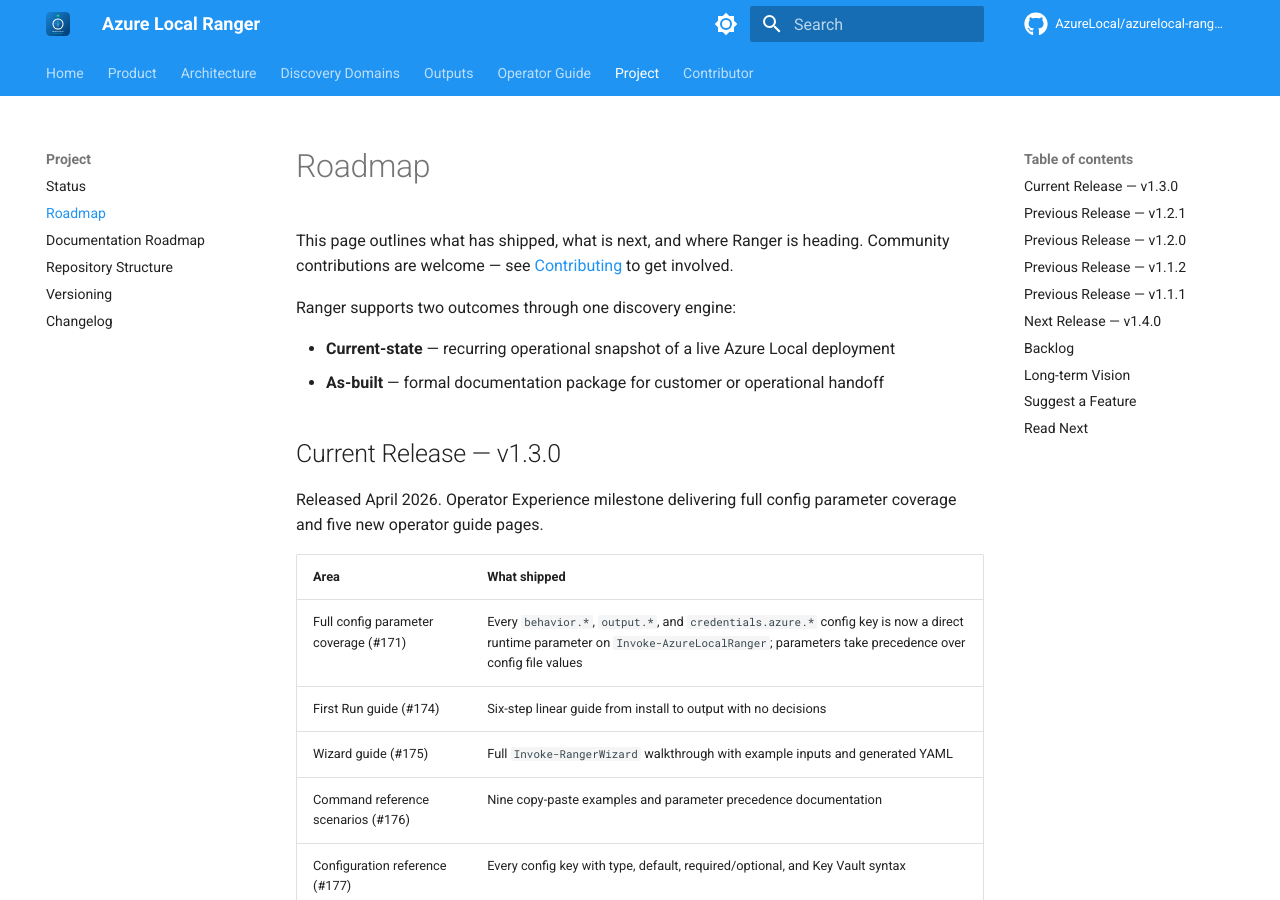
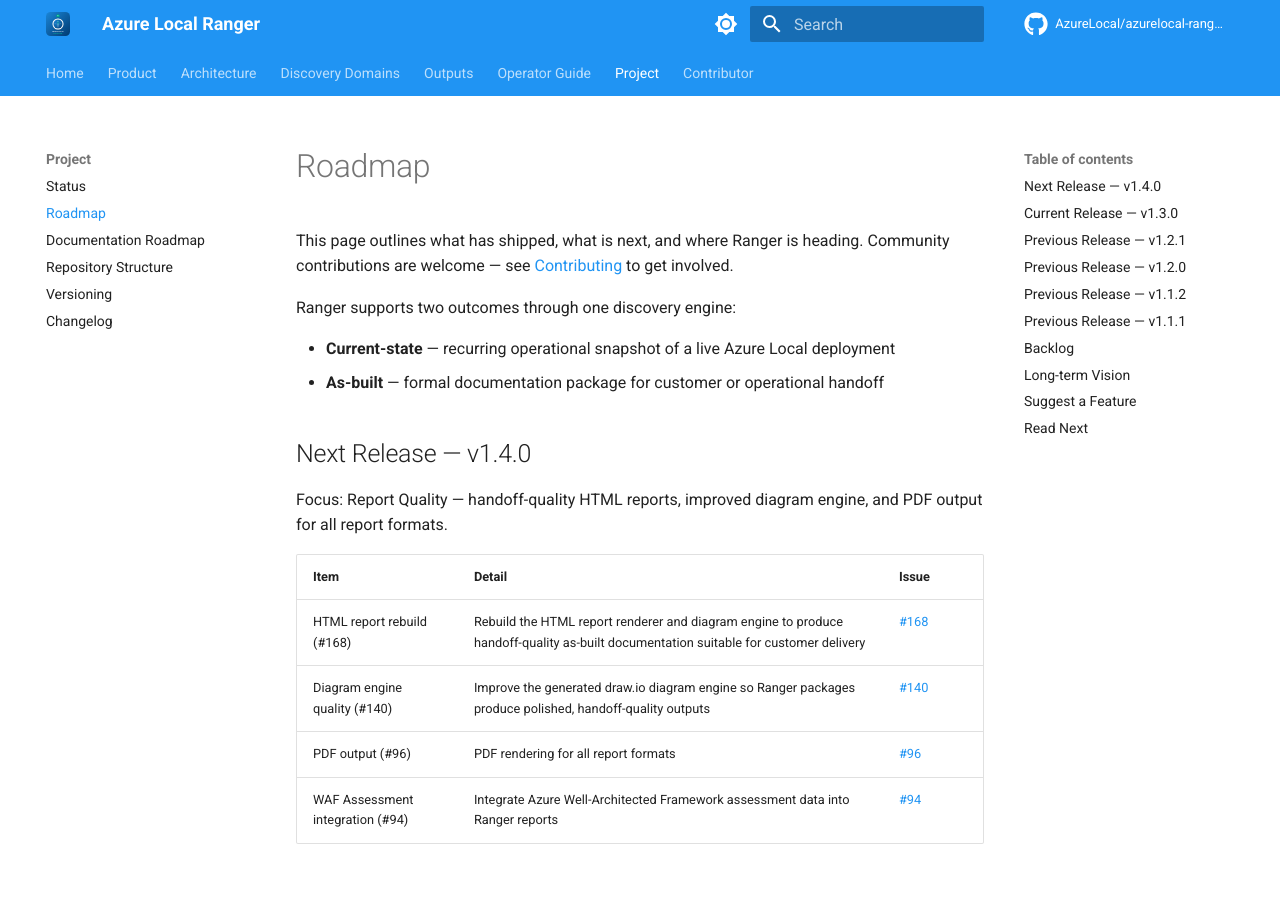
Before and after one commit to AzureLocal/azurelocal-ranger, an MkDocs documentation site: the page built from docs/project/roadmap.md, in a window 1280 px wide and 900 px high. Built offline with MkDocs 1.6.1 and Material for MkDocs 9.7.7, drawn with Linux system fonts in a browser that asks for light colours; comment, search, counter and statistics services are not loaded; some of the changed text lies outside the part shown.

Commit message:
fix(docs): move Next Release v1.4.0 to top of roadmap, remove duplicate section

```diff
--- a/docs/project/roadmap.md
+++ b/docs/project/roadmap.md
@@ -7,6 +7,17 @@ Ranger supports two outcomes through one discovery engine:
 
 - **Current-state** — recurring operational snapshot of a live Azure Local deployment
 - **As-built** — formal documentation package for customer or operational handoff
+
+## Next Release — v1.4.0
+
+Focus: Report Quality — handoff-quality HTML reports, improved diagram engine, and PDF output for all report formats.
+
+| Item | Detail | Issue |
+| --- | --- | --- |
+| HTML report rebuild (#168) | Rebuild the HTML report renderer and diagram engine to produce handoff-quality as-built documentation suitable for customer delivery | [#168](https://github.com/AzureLocal/azurelocal-ranger/issues/168) |
+| Diagram engine quality (#140) | Improve the generated draw.io diagram engine so Ranger packages produce polished, handoff-quality outputs | [#140](https://github.com/AzureLocal/azurelocal-ranger/issues/140) |
+| PDF output (#96) | PDF rendering for all report formats | [#96](https://github.com/AzureLocal/azurelocal-ranger/issues/96) |
+| WAF Assessment integration (#94) | Integrate Azure Well-Architected Framework assessment data into Ranger reports | [#94](https://github.com/AzureLocal/azurelocal-ranger/issues/94) |
 
 ## Current Release — v1.3.0
 
```
Also changed, not shown: other parts of docs/project/roadmap.md (+0 -11 lines).
